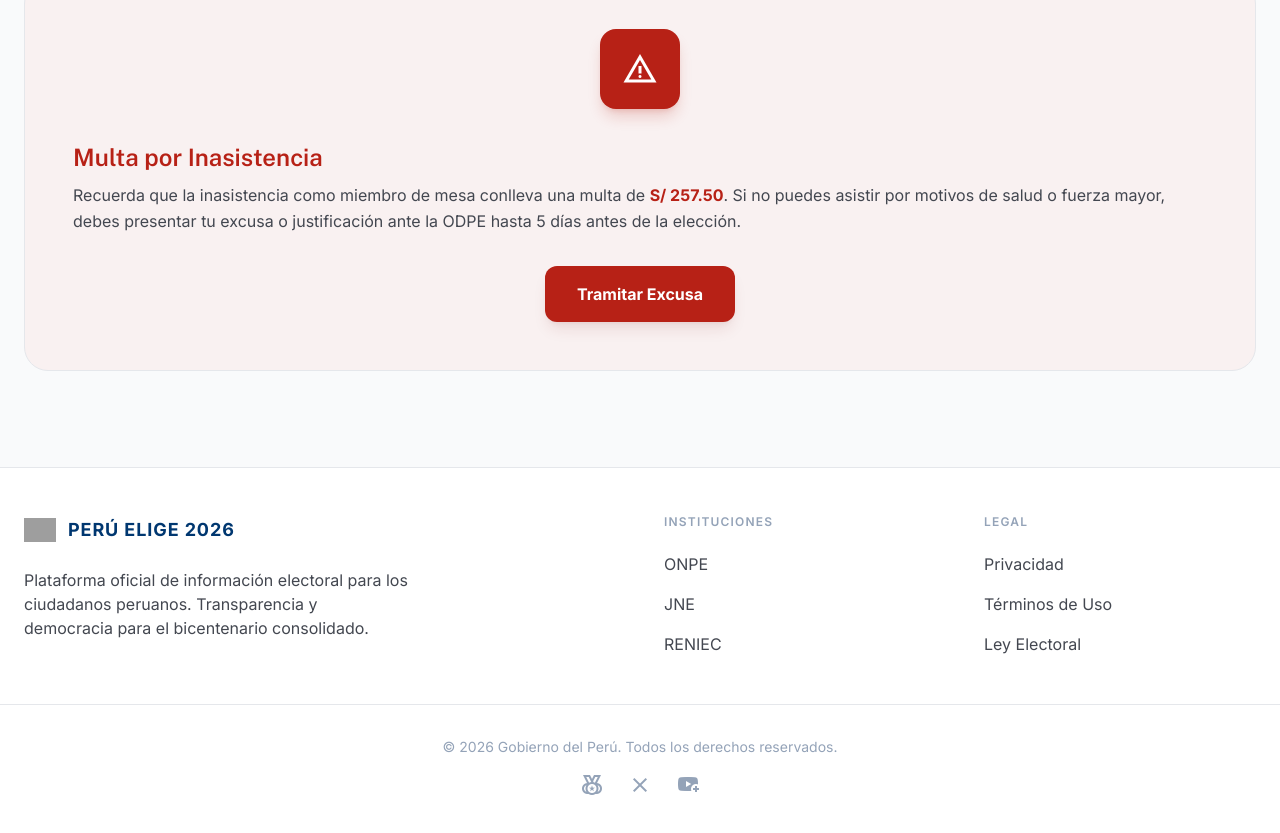
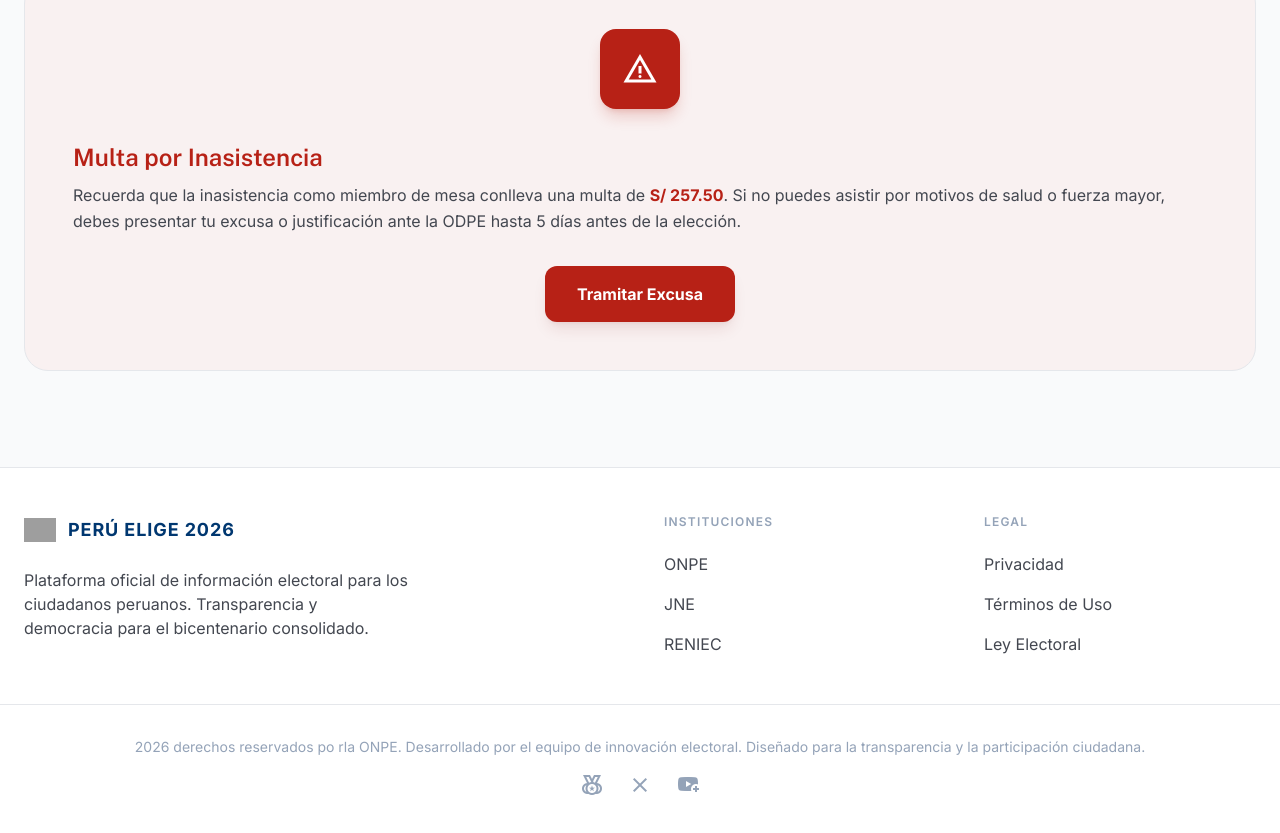
Before and after one commit to Tigrewhit/Elije_Per-, a React (Vite) app in the folder frontend/: page /members-info in a window 1280 px wide. Shown: the part 2062-2895 px from the top of the page. Built offline with nearby package versions, Linux system fonts and the light colour scheme; no server answers; grey boxes are pictures that could not be loaded.

Commit message:
Un cambio

```diff
--- a/frontend/src/pages/MembersInfo.jsx
+++ b/frontend/src/pages/MembersInfo.jsx
@@ -503,7 +503,7 @@ export default function MembersInfo() {
         </div>
         <div class="max-w-[1280px] mx-auto px-6 mt-12 pt-8 border-t border-slate-50 flex flex-col md:flex-row justify-between items-center gap-4">
           <p class="text-sm text-slate-400">
-            © 2026 Gobierno del Perú. Todos los derechos reservados.
+            2026 derechos reservados po rla ONPE. Desarrollado por el equipo de innovación electoral. Diseñado para la transparencia y la participación ciudadana.
           </p>
           <div class="flex gap-6">
             <a
```
